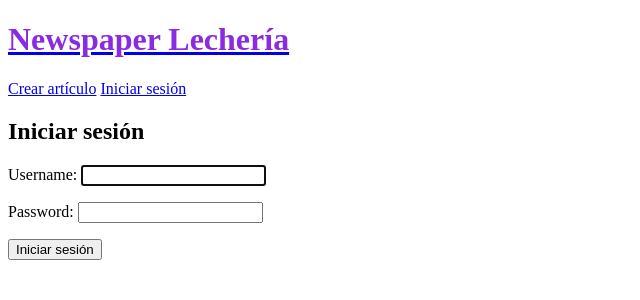
After one commit to osm3rr/blog-crud-abr-2026, a Django app: page /accounts/login/ in a window 1280 px wide. The commit adds this page. Shown: the top 300 px of the page, without its empty margins (0-640 px from the left). Run offline with Django 5.2, Linux system fonts and the light colour scheme.

Commit message:
login is done

```diff
--- a/base_project/settings.py
+++ b/base_project/settings.py
@@ -120,3 +120,5 @@ STATIC_URL = 'static/'
 STATICFILES_DIRS = [
     BASE_DIR / 'static',
 ]
+
+LOGIN_REDIRECT_URL = 'article-list'
--- a/base_project/urls.py
+++ b/base_project/urls.py
@@ -19,5 +19,6 @@ from django.urls import path, include
 
 urlpatterns = [
     path('admin/', admin.site.urls),
-    path('', include('newspaper.urls'))
+    path('', include('newspaper.urls')),
+    path('accounts/', include('django.contrib.auth.urls')),
 ]
--- a/templates/_base.html
+++ b/templates/_base.html
@@ -11,6 +11,12 @@
     <header>
         <a href="{% url 'article-list' %}"><h1>Newspaper Lechería</h1></a>
         <a href="{% url 'article-create' %}">Crear artículo</a>
+        {% if user.is_authenticated %}
+            <span>Bienvenido, {{ user.username }}!</span>
+            <a href="{% url 'logout' %}">Cerrar sesión</a>
+        {% else %}
+            <a href="{% url 'login' %}">Iniciar sesión</a>
+        {% endif %}
     </header>
     {% block content %}
 
--- /dev/null
+++ b/templates/registration/login.html
@@ -0,0 +1,10 @@
+{% extends '_base.html' %}
+
+{% block content %}
+    <h2>Iniciar sesión</h2>
+    <form method="post">
+        {% csrf_token %}
+        {{ form.as_p }}
+        <button type="submit">Iniciar sesión</button>
+    </form>
+{% endblock content %}
```
